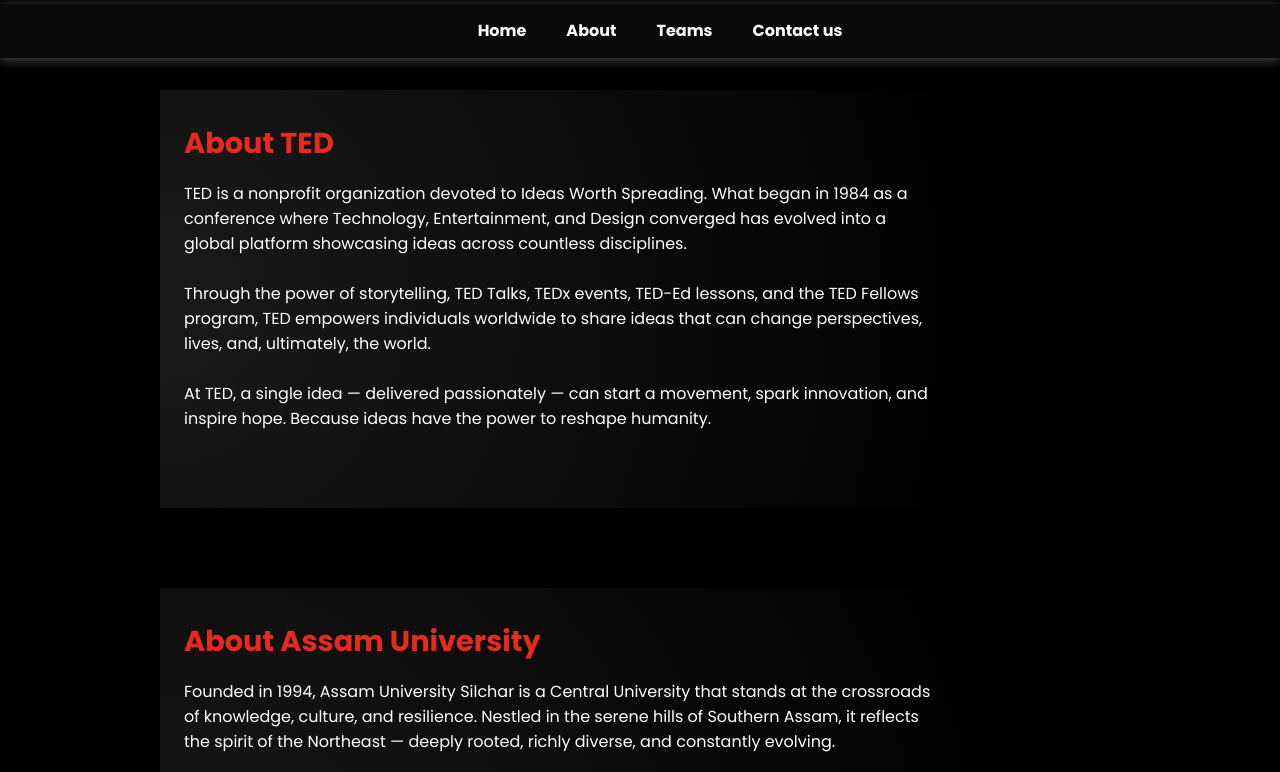
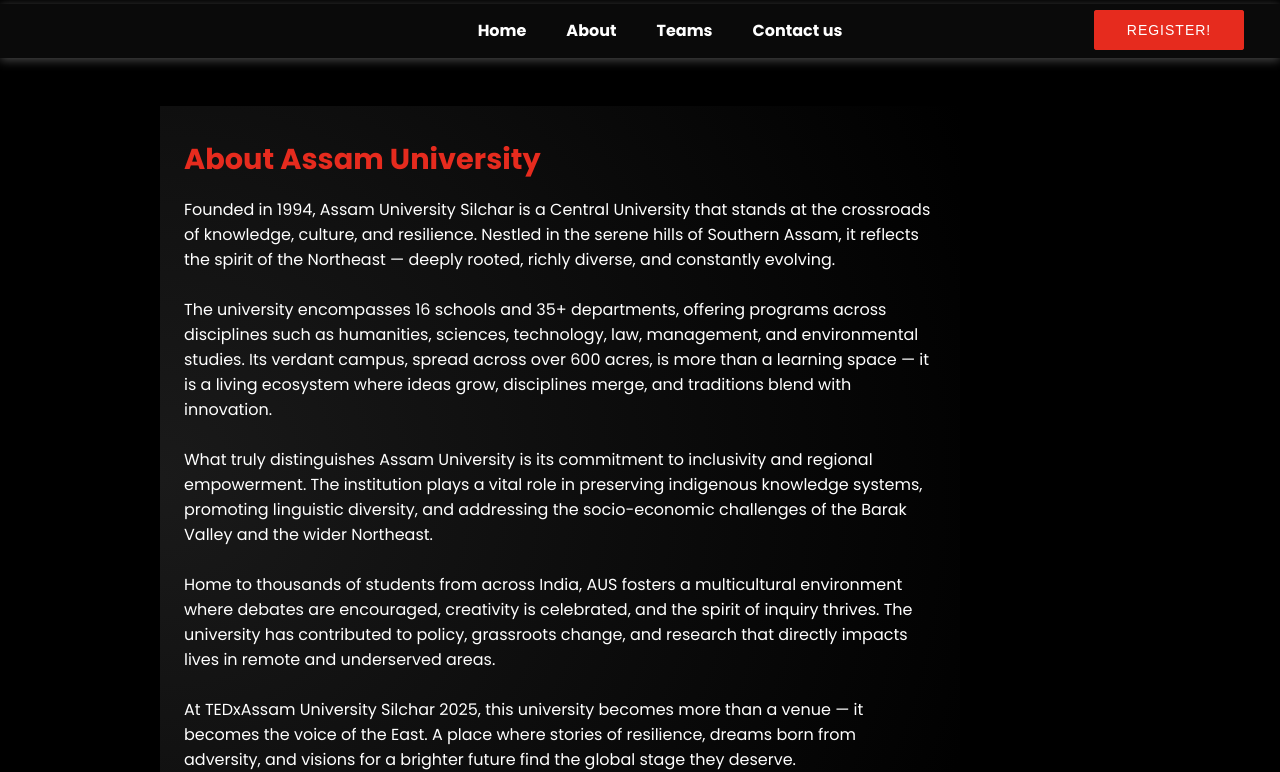
Before and after one commit to avadhutgiri12/tedxassamuniversity, a plain HTML site: page index.html in a window 1280 px wide. Shown: the part 68-840 px from the top of the page. Drawn offline with Linux system fonts and the light colour scheme.

Commit message:
added register button

```diff
--- a/index.html
+++ b/index.html
@@ -5,6 +5,7 @@
   <meta charset="UTF-8" />
   <meta name="viewport" content="width=device-width, initial-scale=1.0" />
   <link rel="stylesheet" href="style.css">
+  <link rel="icon" href="favicon.jpg">
   <title>TEDxAssam University Silchar 2025</title>
   <link rel="stylesheet" href="style.css" />
 </head>
@@ -16,30 +17,19 @@
         </p>
       </div>
     </div>
-    <!-- <h1>TEDxAssam University Silchar 2025</h1>
-    <p class="tagline">Voices from the East: Resilience in the Face of Adversity</p>
-    <p class="date">19th July 2025</p> -->
     <nav>
       <a href="#">Home</a>
       <a href="#">About</a>
       <a href="teams.html">Teams</a>
       <a href="#contact">Contact us</a>
+      <div class="buttons">
+         <button class="btn"><span></span><p data-start="good luck!" data-text="Get Ticket" data-title="Register!"></p></button>
+      </div>
     </nav>
+    <!-- From Uiverse.io by Nawsome -->
   </header>
 
-  <section class="intro scroll-fade">
-    <h2>About TED</h2>
-    <p>
-      TED is a nonprofit organization devoted to Ideas Worth Spreading. What began in 1984 as a conference where
-      Technology, Entertainment, and Design converged has evolved into a global platform showcasing ideas across
-      countless disciplines.<br><br>
-      Through the power of storytelling, TED Talks, TEDx events, TED-Ed lessons, and the TED Fellows program, TED
-      empowers individuals worldwide to share ideas that can change perspectives, lives, and, ultimately, the
-      world.<br><br>
-      At TED, a single idea — delivered passionately — can start a movement, spark innovation, and inspire hope.
-      Because ideas have the power to reshape humanity.<br><br>
-    </p>
-  </section>
+
 
   <section class="about-aus">
     <h2>About Assam University</h2>
--- a/style.css
+++ b/style.css
@@ -61,6 +61,190 @@ header nav{
   align-items: center;
 }
 
+/* Register button */
+
+/* From Uiverse.io by Nawsome */
+/*bg*/
+/*txt*/
+/*success*/
+.buttons {
+  display: flex;
+  justify-content: space-around;
+  top: 20px;
+  left: 20px;
+}
+
+.buttons button {
+  width: 150px;
+  height: 40px;
+  background-color: #e62b1e;
+
+  margin: 20px;
+  color: #fff;
+  position: absolute;
+  right: 1rem;
+  top: 3.6rem;
+  overflow: hidden;
+  font-size: 14px;
+  letter-spacing: 1px;
+  font-weight: 500;
+  text-transform: uppercase;
+  transition: all 0.3s ease;
+  cursor: pointer;
+  border: 0;
+  display: flex;
+  align-items: center;
+  justify-content: center;
+  border-radius: 3px;
+}
+
+.buttons button:before, .buttons button:after {
+  content: "";
+  position: absolute;
+  width: 0;
+  height: 2px;
+  background-color: #44d8a4;
+  transition: all 0.3s cubic-bezier(0.35, 0.1, 0.25, 1);
+}
+
+.buttons button:before {
+  right: 0;
+  top: 0;
+  transition: all 0.5s cubic-bezier(0.35, 0.1, 0.25, 1);
+}
+
+.buttons button:after {
+  left: 0;
+  bottom: 0;
+}
+
+.buttons button span {
+  width: 100%;
+  height: 100%;
+  border: 1px solid #e62b1e;
+  position: absolute;
+  left: 0;
+  top: 0;
+  margin: 0;
+  padding: 0;
+  z-index: 1;
+}
+
+.buttons button span:before, .buttons button span:after {
+  content: "";
+  position: absolute;
+  width: 2px;
+  height: 0;
+  background-color: #44d8a4;
+  transition: all 0.3s cubic-bezier(0.35, 0.1, 0.25, 1);
+}
+
+.buttons button span:before {
+  right: 0;
+  top: 0;
+  transition: all 0.5s cubic-bezier(0.35, 0.1, 0.25, 1);
+}
+
+.buttons button span:after {
+  left: 0;
+  bottom: 0;
+}
+
+.buttons button p {
+  padding: 0;
+  margin: 0;
+  transition: all 0.4s cubic-bezier(0.35, 0.1, 0.25, 1);
+  position: absolute;
+  width: 100%;
+  height: 100%;
+}
+
+.buttons button p:before, .buttons button p:after {
+  position: absolute;
+  width: 100%;
+  transition: all 0.4s cubic-bezier(0.35, 0.1, 0.25, 1);
+  z-index: 1;
+  left: 0;
+}
+
+.buttons button p:before {
+  content: attr(data-title);
+  top: 50%;
+  transform: translateY(-50%);
+}
+
+.buttons button p:after {
+  content: attr(data-text);
+  top: 150%;
+  color: #fff;
+}
+
+.buttons button:hover:before, .buttons button:hover:after {
+  width: 100%;
+}
+
+.buttons button:hover span {
+  z-index: 1;
+}
+
+.buttons button:hover span:before, .buttons button:hover span:after {
+  height: 100%;
+}
+
+.buttons button:hover p:before {
+  top: -50%;
+  transform: rotate(5deg);
+}
+
+.buttons button:hover p:after {
+  top: 50%;
+  transform: translateY(-50%);
+}
+
+.buttons button.start {
+  background-color: #44d8a4;
+  box-shadow: 0px 5px 10px -10px rgba(0, 0, 0, 0.2);
+  transition: all 0.2s ease;
+}
+
+.buttons button.start p:before {
+  top: -50%;
+  transform: rotate(5deg);
+}
+
+.buttons button.start p:after {
+  color: white;
+  transition: all 0s ease;
+  content: attr(data-start);
+  top: 50%;
+  transform: translateY(-50%);
+  animation: start 0.3s ease;
+  animation-fill-mode: forwards;
+}
+
+@keyframes start {
+  from {
+    top: -50%;
+  }
+}
+
+.buttons button.start:hover:before, .buttons button.start:hover:after {
+  display: none;
+}
+
+.buttons button.start:hover span {
+  display: none;
+}
+
+.buttons button:active {
+  outline: none;
+  border: none;
+}
+
+.buttons button:focus {
+  outline: 0;
+}
+
 .tagline {
   font-size: 1.2rem;
   font-weight: 300;
@@ -81,6 +265,7 @@ section {
 }
 .about-aus{
       background: radial-gradient(circle at left, #1a1a1a, #000);
+      margin-top: 3rem;
 
 }
 
@@ -356,14 +541,14 @@ footer {
   margin-bottom: 1.5rem;
   color: white;
 }
-
+/*
 .intro {
   color: #fff;
     background: radial-gradient(circle at left, #1a1a1a, #000);
 
   margin-top: 2rem;
   font-size: 1rem;
-}
+} */
 
 .role {
   margin-bottom: 1.5rem;
@@ -571,11 +756,7 @@ footer {
     margin-bottom: 0;
 }
 
-/* Adjustments for existing sections to avoid redundant margins if this is a standalone page */
-/* section.intro, section.about-aus, section.theme-container {
-    margin: 0 auto 5rem auto;
-    max-width: 800px; /* Keep consistent with index.html for these sections */
-} */
+
 
 @media (max-width: 768px) {
     .team-grid {
```
Also changed, not shown: teams.html (+3 -1 lines), favicon.jpg (added).
